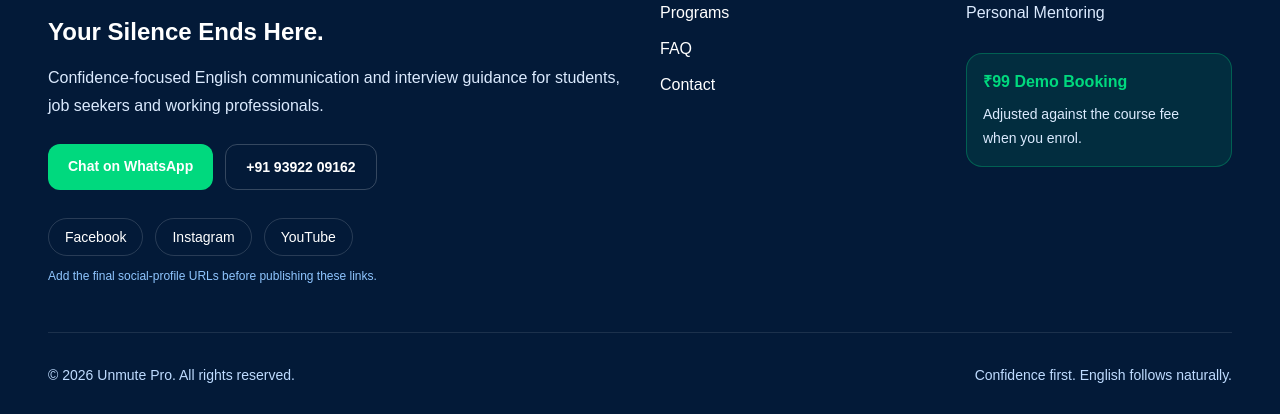
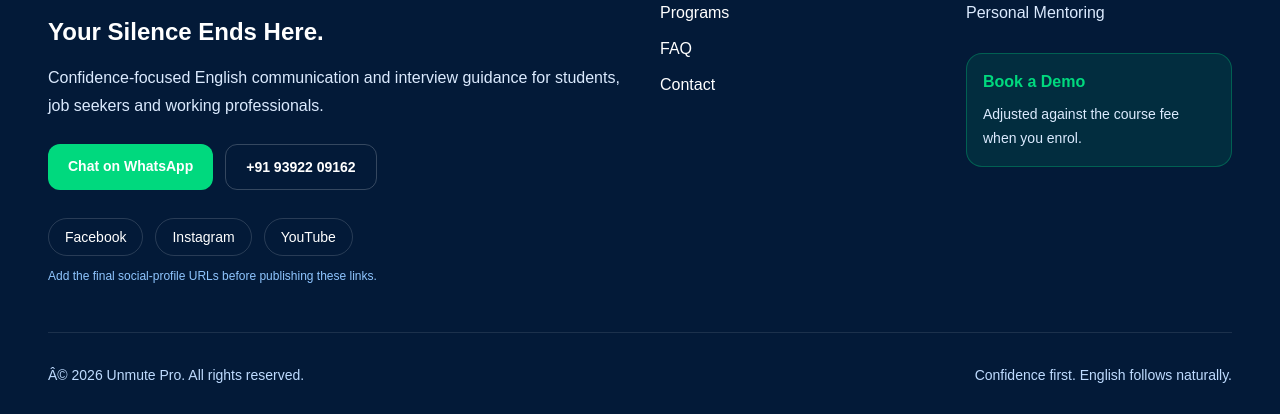
Before and after one commit to manibabue9/unmutepro, a Next.js app: page / in a window 1280 px wide. Shown: the part 10731-11145 px from the top of the page. Built offline with nearby package versions, Linux system fonts and the light colour scheme; no server answers.

Commit message:
Remove demo price from Unmute Pro

```diff
--- a/components/Footer.tsx
+++ b/components/Footer.tsx
@@ -15,7 +15,7 @@ const programs = [
 ];
 
 const whatsappMessage = encodeURIComponent(
-  "Hello Unmute Pro, I would like to know more about the ₹99 demo booking."
+  "Hello Unmute Pro, I would like to book a demo and know the available timings."
 );
 
 export default function Footer() {
@@ -71,14 +71,14 @@ export default function Footer() {
               {programs.map((program) => <li key={program} className="text-blue-100">{program}</li>)}
             </ul>
             <div className="mt-7 rounded-2xl border border-[#00D97E]/30 bg-[#00D97E]/10 p-4">
-              <p className="font-bold text-[#00D97E]">₹99 Demo Booking</p>
+              <p className="font-bold text-[#00D97E]">Book a Demo</p>
               <p className="mt-2 text-sm leading-6 text-blue-100">Adjusted against the course fee when you enrol.</p>
             </div>
           </div>
         </div>
 
         <div className="flex flex-col items-center justify-between gap-3 pt-8 text-center text-sm text-blue-200 sm:flex-row sm:text-left">
-          <p>© {currentYear} Unmute Pro. All rights reserved.</p>
+          <p>Â© {currentYear} Unmute Pro. All rights reserved.</p>
           <p>Confidence first. English follows naturally.</p>
         </div>
       </div>
```
